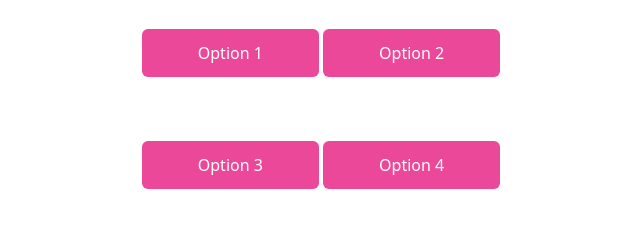
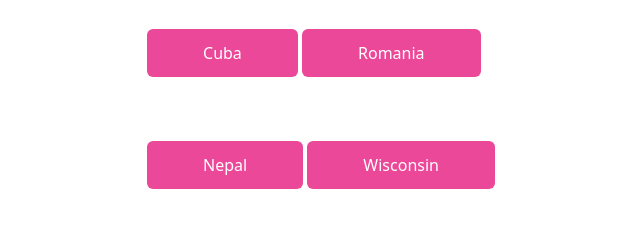
Before and after one commit to apoorvpathak/flag-guessing-game, a website: page src/index.html in a window 1280 px wide. Both pictures are taken after a click on the button "Let's go ➡️". Shown: the part 489-716 px from the top of the page, without its empty margins (319-959 px from the left). Drawn offline with Linux system fonts and the light colour scheme.

Commit message:
added options

```diff
--- a/src/js/script.js
+++ b/src/js/script.js
@@ -5,16 +5,17 @@ const gamePage = document.querySelector('#game')
 
 let isGameStarted = 0;
 
-function removeFirstPageContent(){
+
+function removeFirstPageContent() {
     mainContent.classList.add("hidden");
 }
 
-function addFirstPageContentBack(){
+function addFirstPageContentBack() {
     mainContent.classList.remove("hidden");
 }
 
 
-function fetchRandomFlag(){
+function fetchRandomFlag() {
     fetch('json/flagCodes.json')
         .then(response => response.json())
         .then(data => {
@@ -30,41 +31,94 @@ function fetchRandomFlag(){
         .catch(error => console.error('Error:', error));
 }
 
+// function getRandomValues(count = 3) {
+//     return fetch('json/flagCodes.json')
+//         .then(response => response.json())
+//         .then(data => {
+//             const entries = Object.entries(data);
+//             const randomValues = new Set();
+
+//             while (randomValues.size < count && randomValues.size < entries.length) {
+//                 const randomIndex = Math.floor(Math.random() * entries.length);
+//                 const [, value] = entries[randomIndex];
+//                 randomValues.add(value);
+//             }
+
+//             return Array.from(randomValues);
+//         })
+//         .catch(error => {
+//             console.error('Error:', error);
+//             return [];
+//         });
+// }
+// function create4options(countryName){
+//     let threeOptions = getRandomValues();
+//     let fouroptions = threeOptions.splice(randomNumber, 0, countryName);
+//     console.log(fouroptions)
+// }
+
+async function loadCountryData() {
+    const response = await fetch('json/flagCodes.json'); // Fetch data from your data.json file
+    const data = await response.json(); // Parse the JSON response
+    return data;
+}
+
+async function getRandomCountries(excludeCountry) {
+    const countryData = await loadCountryData();
+    const countryNames = Object.values(countryData);
+    const incorrectCountries = countryNames.filter(name => name !== excludeCountry);
+
+    function shuffleArray(arr) {
+        for (let i = arr.length - 1; i > 0; i--) {
+            const j = Math.floor(Math.random() * (i + 1));
+            [arr[i], arr[j]] = [arr[j], arr[i]];
+        }
+    }
+
+    shuffleArray(incorrectCountries);
+
+    return incorrectCountries.slice(0, 3);
+}
 
 
-function addGameCode(countryCode, countryName){
-    const gameCode = `<div class="flex flex-col items-center h-screen justify-center">
+function addGameCode(countryCode, countryName) {
+    getRandomCountries(countryName).then((result) => {
+        let randomNumber = Math.floor(Math.random() * 4) + 1;
+        result.splice(randomNumber, 0, countryName);
+
+        const gameCode = `<div class="flex flex-col items-center h-screen justify-center">
     <p class="text-4xl text-pink-500 font-bold mb-5">Guess the flag ?</p>
     <img src="https://flagcdn.com/w320/${countryCode}.png" width="320" alt="${countryName}">
     <div id="options" class="flex flex-col">
         <div>
             <button id="option-1"
-                class="my-8 bg-pink-500 py-3 px-14 rounded-md hover:drop-shadow-2xl text-white">Option
-                1</button>
+                class="my-8 bg-pink-500 py-3 px-14 rounded-md hover:drop-shadow-2xl text-white">${result[0]}</button>
             <button id="option-2"
-                class="my-8 bg-pink-500 py-3 px-14 rounded-md hover:drop-shadow-2xl text-white">Option
-                2</button>
+                class="my-8 bg-pink-500 py-3 px-14 rounded-md hover:drop-shadow-2xl text-white">${result[1]}</button>
         </div>
         <div>
             <button id="option-3"
-                class="my-8 bg-pink-500 py-3 px-14 rounded-md hover:drop-shadow-2xl text-white">Option
-                3</button>
+                class="my-8 bg-pink-500 py-3 px-14 rounded-md hover:drop-shadow-2xl text-white">${result[2]}</button>
             <button id="option-4"
-                class="my-8 bg-pink-500 py-3 px-14 rounded-md hover:drop-shadow-2xl text-white">Option
-                4</button>
+                class="my-8 bg-pink-500 py-3 px-14 rounded-md hover:drop-shadow-2xl text-white">${result[3]}</button>
         </div>
     </div>
 </div>`;
-    gamePage.innerHTML += gameCode;
+        gamePage.innerHTML += gameCode;
+
+
+    })
+
+
 }
 
-function startGame(){
+function startGame() {
     isGameStarted = 1;
     removeFirstPageContent();
     fetchRandomFlag();
 }
 
 
-startGameButton.addEventListener('click', (e)=>{
+startGameButton.addEventListener('click', (e) => {
     startGame();
 })
```
Also changed, not shown: src/css/output.css.
